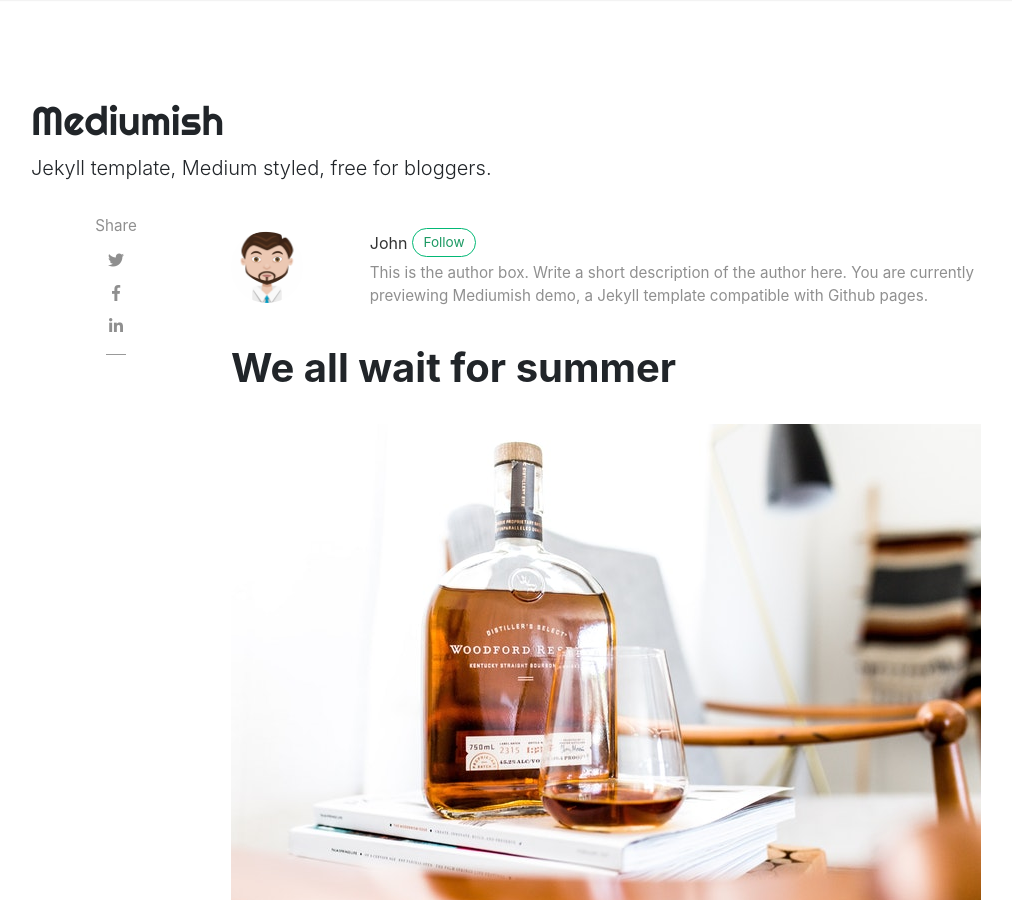
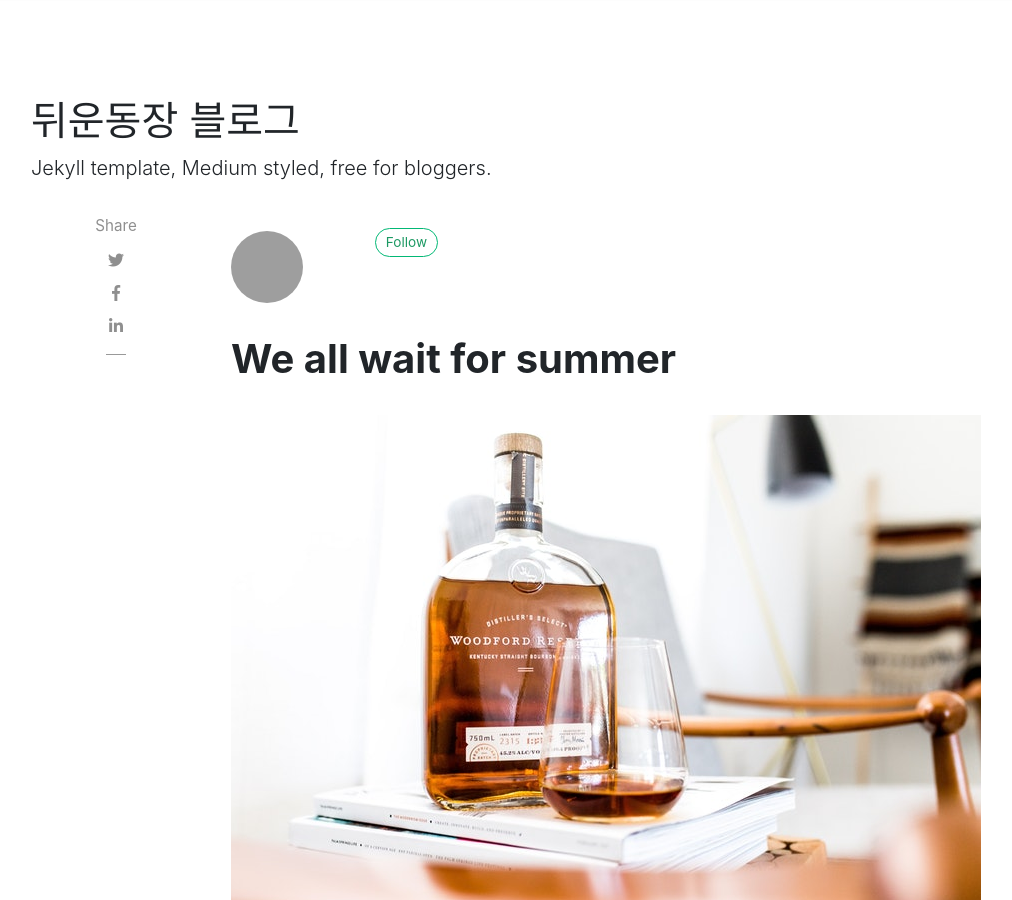
Before and after one commit to yunhachang/background_test, a Jekyll site: the page built from _posts/2018-01-12-we-all-wait-for-summer.md, in a window 1280 px wide and 900 px high. Shown: the whole window, without its empty margins (54-1066 px from the left). Built offline with Jekyll 4.4.1, drawn with Linux system fonts in a browser that asks for light colours; nearby versions of some CDN libraries; comment, search, counter and statistics services are not loaded; some of the changed text lies outside the part shown; grey boxes are pictures that could not be loaded.

Commit message:
Update _config.yml

```diff
--- a/_config.yml
+++ b/_config.yml
@@ -1,6 +1,6 @@
 # Site
-name: "Mediumish"
-title: "Mediumish"
+name: "뒤운동장 블로그"
+title: "뒤운동장 블로그"
 description: "Jekyll template, Medium styled, free for bloggers."
 logo: 'assets/images/logo.png'
 favicon: 'assets/images/logo.png'
@@ -13,23 +13,14 @@ permalink: /:title/
 
 # Authors
 authors:
-  sal:
-    name: Sal
-    display_name: Sal
+  background:
+    name: Background
+    display_name: BCG
     gravatar: e56154546cf4be74e393c62d1ae9f9d4
-    email: wowthemesnet@gmail.com
-    web: https://www.wowthemes.net
-    twitter: https://twitter.com/wowthemesnet
-    description: "Author of Mediumish, a Bootstrap Medium styled template available for WordPress, HTML, Ghost and Jekyll. You are currently previewing Jekyll template demo."
-  john:
-    name: John
-    display_name: John
-    avatar: 'assets/images/avatar.png'
-    gravatar: b1cc14991db7a456fcd761680bbc8f81
-    email: wowthemesnet@gmail.com
-    web: https://www.wowthemes.net
-    twitter: https://twitter.com/wowthemesnet
-    description: "This is the author box. Write a short description of the author here. You are currently previewing Mediumish demo, a Jekyll template compatible with Github pages."
+    email:
+    web:
+    twitter:
+    description: "뒤운동장엔 재밌는게 많아요 꺄륵"
 
 # Plugins
 plugins:
```
